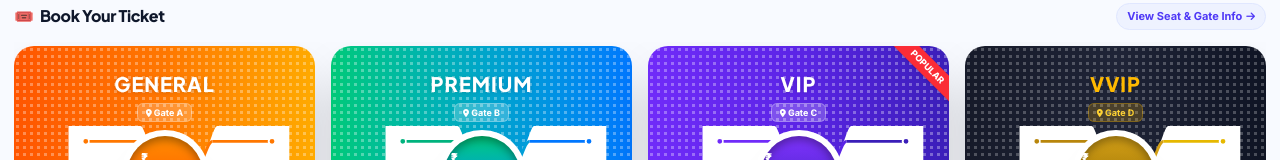
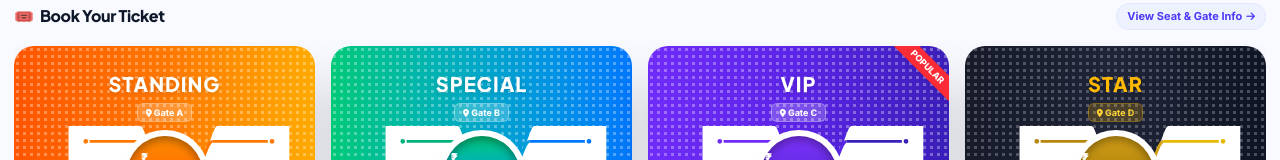
Before and after one commit to kherwalbazaar/JATRA-TICKET, a Next.js app: page / in a window 1280 px wide. Shown: the part 483-643 px from the top of the page. Built offline with nearby package versions, Linux system fonts and the light colour scheme.

Commit message:
sasasasa

```diff
--- a/app/components/BookingForm.jsx
+++ b/app/components/BookingForm.jsx
@@ -3,10 +3,10 @@
 import React, { useEffect, useState } from "react";
 
 export const bookingTiers = [
-  { id: "general", name: "GENERAL", price: 50, gate: "Gate A", available: 1200, icon: "fa-users", iconBg: "bg-emerald-50", iconColor: "text-emerald-600" },
-  { id: "premium", name: "PREMIUM", price: 100, gate: "Gate B", available: 850, icon: "fa-star", iconBg: "bg-sky-50", iconColor: "text-sky-600" },
+  { id: "standing", name: "STANDING", price: 50, gate: "Gate A", available: 1200, icon: "fa-users", iconBg: "bg-emerald-50", iconColor: "text-emerald-600" },
+  { id: "special", name: "SPECIAL", price: 100, gate: "Gate B", available: 850, icon: "fa-star", iconBg: "bg-sky-50", iconColor: "text-sky-600" },
   { id: "vip", name: "VIP", price: 200, gate: "Gate C", available: 420, icon: "fa-crown", iconBg: "bg-purple-50", iconColor: "text-purple-600" },
-  { id: "vvip", name: "VVIP", price: 500, gate: "Gate D", available: 80, icon: "fa-gem", iconBg: "bg-orange-50", iconColor: "text-orange-500" },
+  { id: "star", name: "STAR", price: 500, gate: "Gate D", available: 80, icon: "fa-gem", iconBg: "bg-orange-50", iconColor: "text-orange-500" },
 ];
 
 export default function BookingForm({ onClose, onProceed, initialTierId = "vip", initialQuantity = 4, fullPage = false }) {
--- a/app/page.jsx
+++ b/app/page.jsx
@@ -108,11 +108,11 @@ export default function Home() {
             </div>
 
             <div className="flex gap-4 overflow-x-auto no-scrollbar pb-2 pt-1">
-              {/* GENERAL - Orange */}
+              {/* STANDING - Orange */}
               <div className="min-w-[200px] flex-1 bg-white rounded-[20px] shadow-2xl overflow-hidden flex flex-col transition-all duration-300 hover:-translate-y-1">
                 <div className="relative bg-gradient-to-r from-[#ff5500] via-[#ff7700] to-[#ffaa00] h-32 pt-6 text-center overflow-hidden">
                   <div className="absolute inset-0 pattern-dots opacity-80 pointer-events-none"></div>
-                  <h4 className="relative z-10 text-xl font-black text-white tracking-wider font-brand uppercase drop-shadow-sm">General</h4>
+                  <h4 className="relative z-10 text-xl font-black text-white tracking-wider font-brand uppercase drop-shadow-sm">STANDING</h4>
                   <span className="relative z-10 inline-block mt-1 bg-white/20 text-white text-[9px] font-bold px-2 py-0.5 rounded-md border border-white/30">
                     <i className="fa-solid fa-location-dot text-[8px]" /> Gate A
                   </span>
@@ -160,17 +160,17 @@ export default function Home() {
                 <div className="h-1.5 w-full bg-gradient-to-r from-[#ff5500] to-[#ffaa00]" />
 
                 <div className="bg-[#242426] p-3 flex items-center justify-center">
-                  <button onClick={() => setBooking({ tierId: "general" })} className="w-40 py-2.5 px-6 rounded-full bg-gradient-to-r from-[#ff5500] to-[#ff8c00] text-white font-extrabold text-xs uppercase tracking-wider font-brand shadow-md active:scale-95 transition-transform hover:brightness-110">
+                  <button onClick={() => setBooking({ tierId: "standing" })} className="w-40 py-2.5 px-6 rounded-full bg-gradient-to-r from-[#ff5500] to-[#ff8c00] text-white font-extrabold text-xs uppercase tracking-wider font-brand shadow-md active:scale-95 transition-transform hover:brightness-110">
                     <i className="fa-solid fa-bolt text-[10px] mr-1" /> Book Now
                   </button>
                 </div>
               </div>
 
-              {/* PREMIUM - Green/Cyan/Blue */}
+              {/* SPECIAL - Green/Cyan/Blue */}
               <div className="min-w-[200px] flex-1 bg-white rounded-[20px] shadow-2xl overflow-hidden flex flex-col transition-all duration-300 hover:-translate-y-1">
                 <div className="relative bg-gradient-to-r from-[#00c978] via-[#00a6c9] to-[#0077ff] h-32 pt-6 text-center overflow-hidden">
                   <div className="absolute inset-0 pattern-dots opacity-80 pointer-events-none"></div>
-                  <h4 className="relative z-10 text-xl font-black text-white tracking-wider font-brand uppercase drop-shadow-sm">Premium</h4>
+                  <h4 className="relative z-10 text-xl font-black text-white tracking-wider font-brand uppercase drop-shadow-sm">SPECIAL</h4>
                   <span className="relative z-10 inline-block mt-1 bg-white/20 text-white text-[9px] font-bold px-2 py-0.5 rounded-md border border-white/30">
                     <i className="fa-solid fa-location-dot text-[8px]" /> Gate B
                   </span>
@@ -218,7 +218,7 @@ export default function Home() {
                 <div className="h-1.5 w-full bg-gradient-to-r from-[#00c978] to-[#0077ff]" />
 
                 <div className="bg-[#242426] p-3 flex items-center justify-center">
-                  <button onClick={() => setBooking({ tierId: "premium" })} className="w-40 py-2.5 px-6 rounded-full bg-gradient-to-r from-[#00c978] to-[#009fd9] text-white font-extrabold text-xs uppercase tracking-wider font-brand shadow-md active:scale-95 transition-transform hover:brightness-110">
+                  <button onClick={() => setBooking({ tierId: "special" })} className="w-40 py-2.5 px-6 rounded-full bg-gradient-to-r from-[#00c978] to-[#009fd9] text-white font-extrabold text-xs uppercase tracking-wider font-brand shadow-md active:scale-95 transition-transform hover:brightness-110">
                     <i className="fa-solid fa-bolt text-[10px] mr-1" /> Book Now
                   </button>
                 </div>
@@ -286,11 +286,11 @@ export default function Home() {
                 </div>
               </div>
 
-              {/* VVIP - Dark/Gold */}
+              {/* STAR - Dark/Gold */}
               <div className="min-w-[200px] flex-1 bg-white rounded-[20px] shadow-2xl overflow-hidden flex flex-col transition-all duration-300 hover:-translate-y-1">
                 <div className="relative bg-gradient-to-r from-[#161a29] via-[#1f2437] to-[#0f1424] h-32 pt-6 text-center overflow-hidden">
                   <div className="absolute inset-0 pattern-dots opacity-60 pointer-events-none"></div>
-                  <h4 className="relative z-10 text-xl font-black text-amber-400 tracking-wider font-brand uppercase drop-shadow-sm">VVIP</h4>
+                  <h4 className="relative z-10 text-xl font-black text-amber-400 tracking-wider font-brand uppercase drop-shadow-sm">STAR</h4>
                   <span className="relative z-10 inline-block mt-1 bg-amber-400/20 text-amber-300 text-[9px] font-bold px-2 py-0.5 rounded-md border border-amber-400/30">
                     <i className="fa-solid fa-location-dot text-[8px]" /> Gate D
                   </span>
@@ -338,7 +338,7 @@ export default function Home() {
                 <div className="h-1.5 w-full bg-gradient-to-r from-[#b8860b] to-[#e6b800]" />
 
                 <div className="bg-[#242426] p-3 flex items-center justify-center">
-                  <button onClick={() => setBooking({ tierId: "vvip" })} className="w-40 py-2.5 px-6 rounded-full bg-gradient-to-r from-[#d4a017] to-[#b8860b] text-white font-extrabold text-xs uppercase tracking-wider font-brand shadow-md active:scale-95 transition-transform hover:brightness-110">
+                  <button onClick={() => setBooking({ tierId: "star" })} className="w-40 py-2.5 px-6 rounded-full bg-gradient-to-r from-[#d4a017] to-[#b8860b] text-white font-extrabold text-xs uppercase tracking-wider font-brand shadow-md active:scale-95 transition-transform hover:brightness-110">
                     <i className="fa-solid fa-bolt text-[10px] mr-1" /> Book Now
                   </button>
                 </div>
```
